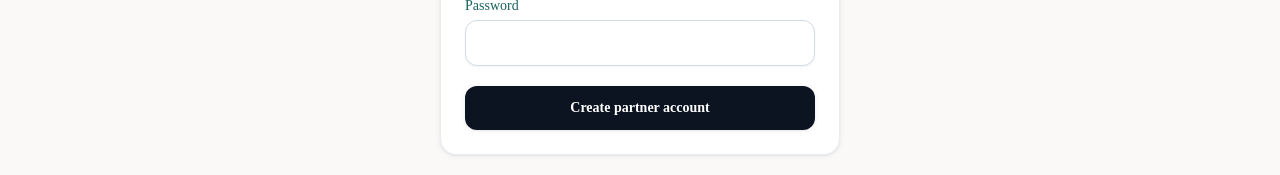
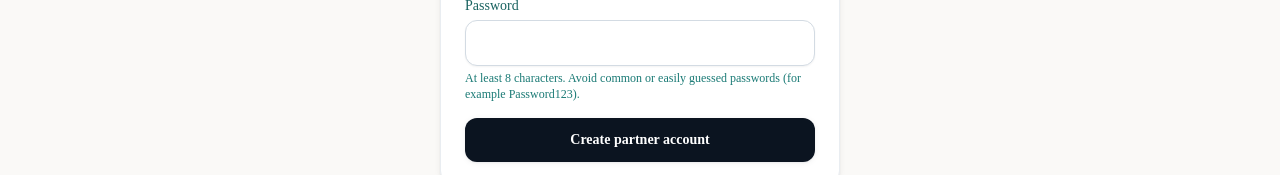
Before and after one commit to moldovansandor1998-ai/Travendiq, a Next.js app: page /en/auth/register in a window 1280 px wide. Shown: the part 426-601 px from the top of the page. Built offline with nearby package versions, Linux system fonts and the light colour scheme; no server answers.

Commit message:
Add clear provider registration validation messages

```diff
--- a/src/app/[locale]/auth/register/page.tsx
+++ b/src/app/[locale]/auth/register/page.tsx
@@ -6,9 +6,15 @@ export default async function RegisterPage(props: { params: Promise<{ locale: Lo
   const t = getDictionary(params.locale);
   const hu = params.locale === "hu";
   return <RegisterForm locale={params.locale} labels={{
-    title: hu ? "Szolgáltatói partnerfiók létrehozása" : "Create a provider partner account", name: t.auth.name, email: t.auth.email,
-    password: t.auth.password, submit: hu ? "Partnerfiók létrehozása" : "Create partner account",
-    sent: hu ? "Elküldtük a megerősítő emailt. A megerősítés és belépés után add meg céged adatait." : "We sent the confirmation email. After confirming and signing in, complete your company profile.", error: t.auth.sendFailed,
-    rateLimited: t.auth.rateLimited, signIn: t.auth.signIn,
+    title: hu ? "Szolgáltatói partnerfiók létrehozása" : "Create a provider partner account",
+    name: t.auth.name, email: t.auth.email, password: t.auth.password,
+    submit: hu ? "Partnerfiók létrehozása" : "Create partner account",
+    sent: hu ? "A megerősítő emailt sikeresen elküldtük. Ellenőrizd a beérkező leveleket és a spam mappát is. A megerősítés és belépés után add meg céged adatait." : "The confirmation email was sent successfully. Check your inbox and spam folder. After confirming and signing in, complete your company profile.",
+    error: hu ? "A regisztráció nem sikerült, ezért megerősítő emailt sem küldtünk. Kérjük, próbáld újra." : "Registration failed, so no confirmation email was sent. Please try again.",
+    rateLimited: t.auth.rateLimited,
+    signIn: t.auth.signIn,
+    weakPassword: hu ? "Ez a jelszó túl könnyen kitalálható. Válassz erősebb, egyedi jelszót (legalább 8 karakter, kis- és nagybetű, szám ajánlott)." : "This password is too easy to guess. Please choose a stronger, unique password (at least 8 characters; upper/lowercase letters and numbers recommended).",
+    accountExists: hu ? "Ehhez az email-címhez már tartozhat fiók. Próbálj meg bejelentkezni." : "An account may already exist for this email address. Please try signing in.",
+    passwordHelp: hu ? "Legalább 8 karakter. Ne használj könnyen kitalálható jelszót (pl. Password123)." : "At least 8 characters. Avoid common or easily guessed passwords (for example Password123).",
   }} />;
 }
```
